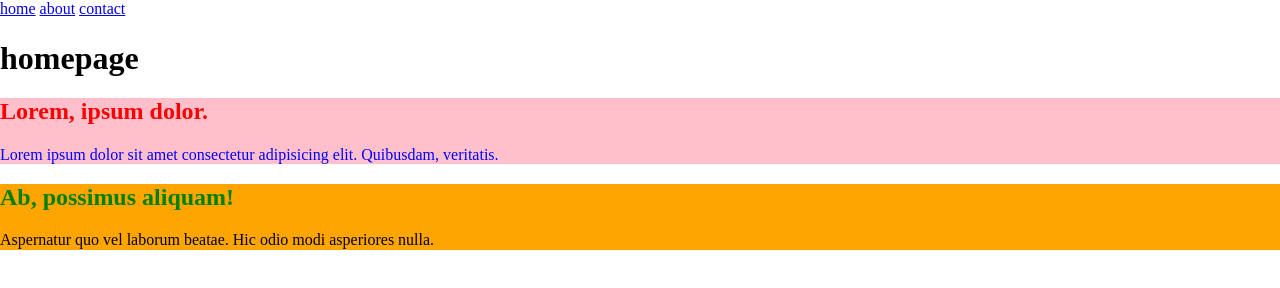
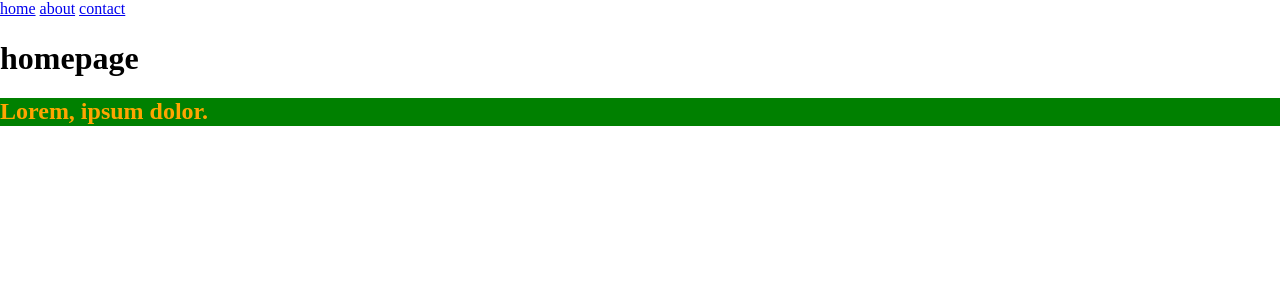
Before and after one commit to biigii/project4jan2023, a plain HTML site: page index.html in a window 1280 px wide. Drawn offline with Linux system fonts and the light colour scheme.

Commit message:
Calculating Specificity

```diff
--- a/assets/css/styles.css
+++ b/assets/css/styles.css
@@ -1,19 +1,45 @@
-.content-1 {
-  background-color: pink;
+/* 1 2 2 */
+section.content h2.heading#heading {
+  background-color: tomato;
 }
 
-.content-2 {
-  background-color: orange;
+/* 1 1 1 */
+h2.heading#heading {
+  color: orange;
 }
 
-.content-1 h2 {
+/* 1 0 0 */
+#heading {
+  color: gold;
+}
+
+/* 0 1 1 */
+h2.heading {
+  color: green;
+}
+
+/* 0 1 0 */
+.heading {
+  color: blue;
+}
+
+/* 0 0 1 */
+h2 {
   color: red;
 }
 
-.content-2 h2 {
-  color: green;
+/* id class type */
+
+/* 1 2 1 */
+section.content.block#block {
+  background-color: lightgreen;
 }
 
-.content-1 p {
-  color: blue;
+/* 1 2 0 */
+.content.block#block {
+  background-color: purple;
 }
+
+h2 {
+  background-color: green !important;
+}
--- a/index.html
+++ b/index.html
@@ -18,31 +18,12 @@
         <a href="./contact-us.html">contact</a>
       </nav>
     </header>
-    <h1 class="heading">homepage</h1>
+    <h1>homepage</h1>
     <main>
 
-      <section class="content-1">
-        <h2>Lorem, ipsum dolor.</h2>
-        <p>Lorem ipsum dolor sit amet consectetur adipisicing elit. Quibusdam, veritatis.</p>
+      <section class="content block" id="block">
+        <h2 class="heading" id="heading" style="background-color: purple">Lorem, ipsum dolor.</h2>
       </section>
-
-      <section class="content-2">
-        <h2>Ab, possimus aliquam!</h2>
-        <p>Aspernatur quo vel laborum beatae. Hic odio modi asperiores nulla.</p>
-      </section>
-
-
-
-      <!-- section.content-1>(h2>lorem3)+(p>lorem10) -->
-      <!-- <section class="content-1">
-        <h2 class="subheading-1">Lorem, ipsum dolor.</h2>
-        <p class="text-1">Lorem ipsum dolor sit amet consectetur adipisicing elit. Quibusdam, veritatis.</p>
-      </section>
-
-      <section class="content-2">
-        <h2 class="sub-heading-2">Ab, possimus aliquam!</h2>
-        <p class="text-2">Aspernatur quo vel laborum beatae. Hic odio modi asperiores nulla.</p>
-      </section> -->
 
     </main>
   </body>
```
